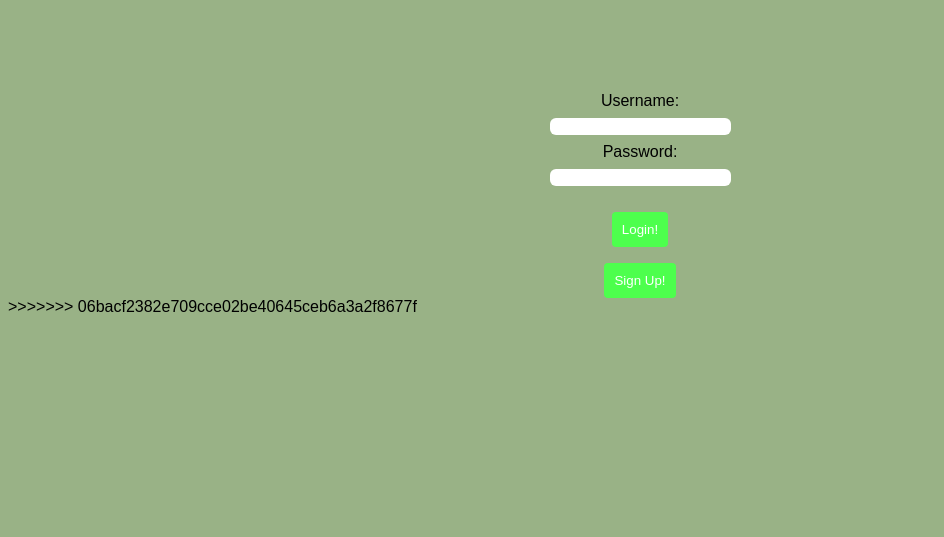
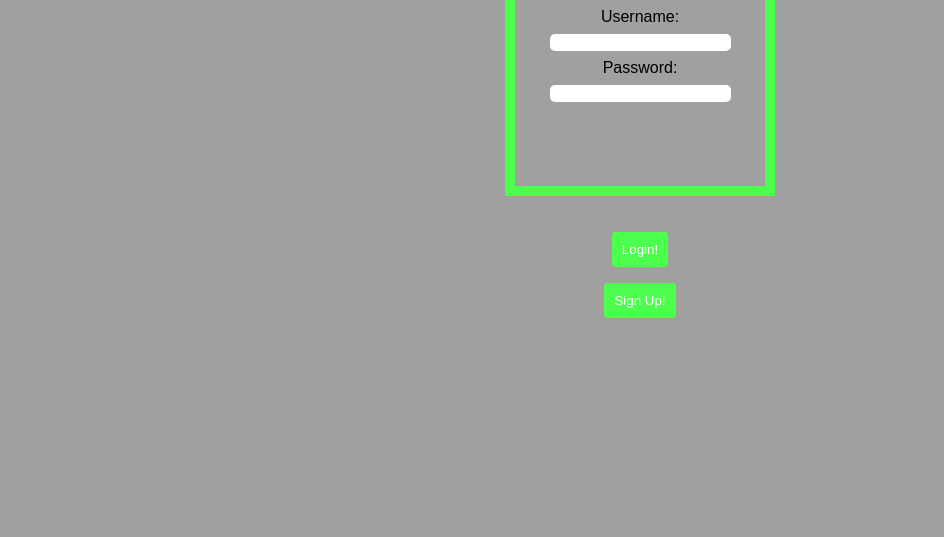
Before and after one commit to GirlsFirst/2016_Accenture_ATL_Heard, a website: page heard/heardlogin.html in a window 1280 px wide. Shown: the part 263-800 px from the top of the page, without its empty margins (0-944 px from the left). Drawn offline with Linux system fonts and the light colour scheme.

Commit message:
changes to login page

```diff
--- a/heard/heardlogin.css
+++ b/heard/heardlogin.css
@@ -1,5 +1,5 @@
 body {
-	background-color: #99B286;
+	background-color: #A0A0A0;
 	font-family: Arial, Helvetica, sans-serif;
 }
 
@@ -23,15 +23,25 @@ form {
 	cursor: pointer;
 }
 input[type=text] {
-	border-radius: 6px;
+	border-radius: 5px;
 	border: none;
 	margin: 8px;
 }
 input[type=password] {
-	border-radius: 6px;
+	border-radius: 5px;
 	border: none;
 	margin: 8px;
 }
 form{
 	font-family: Arial, Helvetica, sans-serif;
 }
+select {
+	border-radius: 5px;
+}
+#square {
+	border: 10px solid #4DFF4D;
+	height: 250px;
+	width: 250px;
+	vertical-align: middle;
+	border-radius: 2px;
+}
--- a/heard/heardlogin.html
+++ b/heard/heardlogin.html
@@ -5,19 +5,16 @@
 	<link rel="stylesheet" type="text/css" href="heardlogin.css">
 </head>
 <body>
-<<<<<<< HEAD
-=======
-	<center><img src="logo.png" id="logo"></center>
-	<br><br><br><br><br><br>
-	<center><form>
+	<div id="banner"><center><img src="logo.png" id="logo"></center></div>
+	<br><br><br>
+	<center><form><div id="square"><br><br><br><br>
 		Username: <br>
 		<input type="text" name="username"><br>
 		Password: <br>
-		<input type="password" name="password"><br><br>
+		<input type="password" name="password"><br><br></div><br><br>
 		<input type="submit" value="Login!" class="loginscreen">
 	</form>
 	<button class="loginscreen"> Sign Up! </button>
 	</center>
->>>>>>> 06bacf2382e709cce02be40645ceb6a3a2f8677f
 </body>
 </html>
```
Also changed, not shown: heard/heardsignup.html (+6 -1 lines), heard/logo.png.
